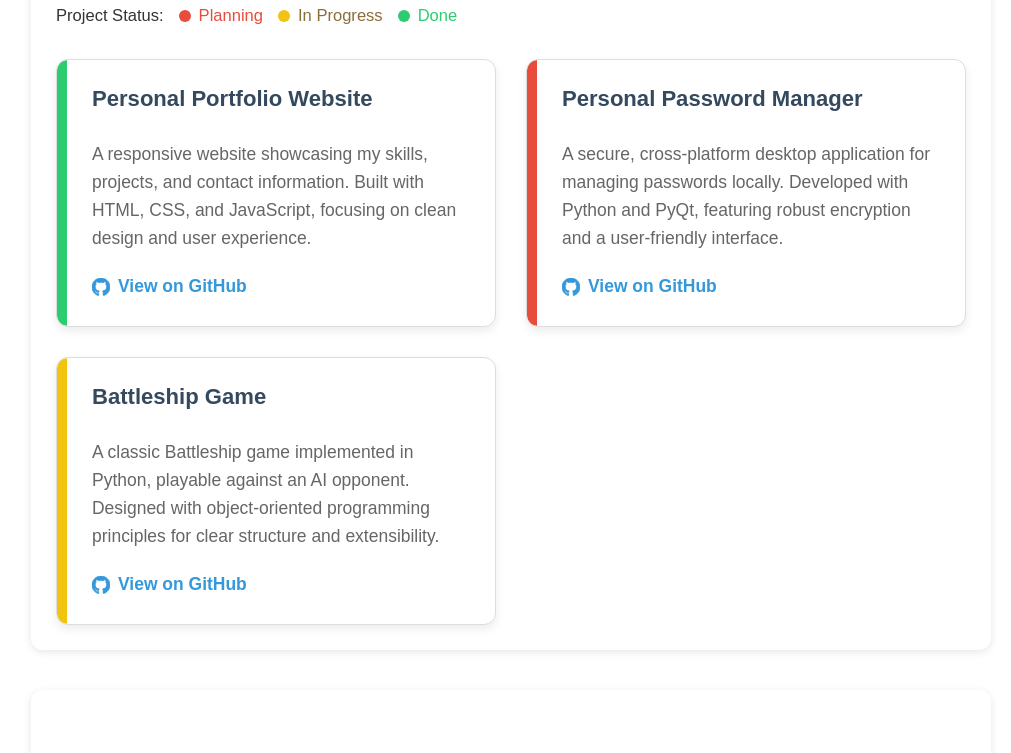
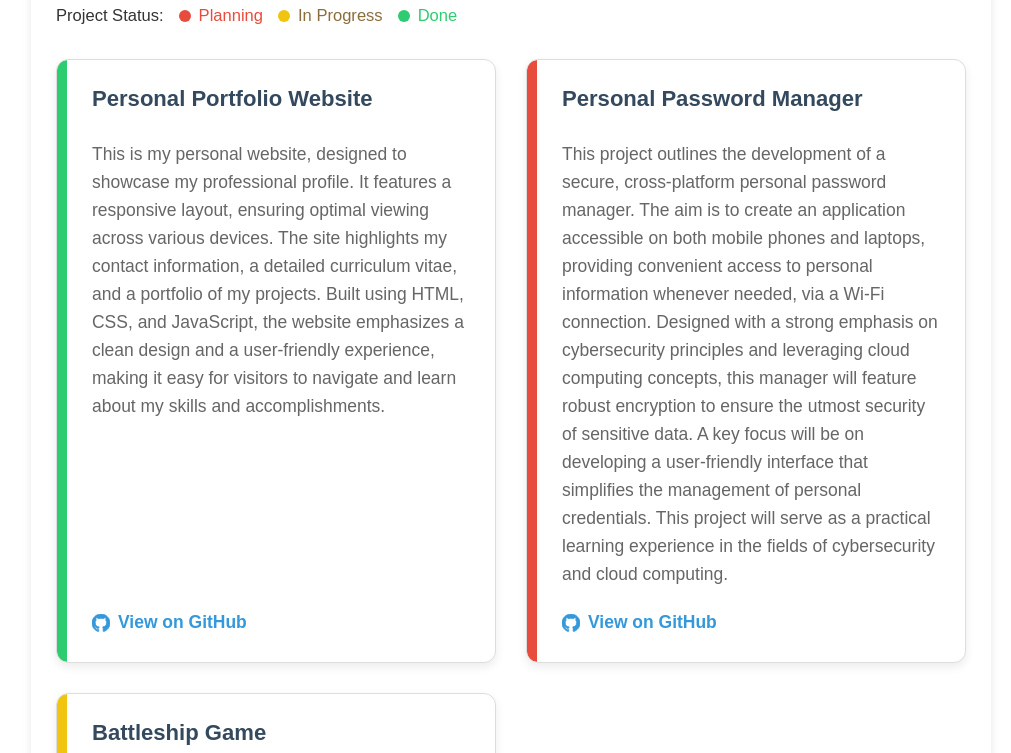
Before and after one commit to PhLNam/Personal_Website, a plain HTML site: page index.html in a window 1280 px wide. Shown: the part 4732-5485 px from the top of the page, without its empty margins (269-1280 px from the left). Drawn offline with Linux system fonts and the light colour scheme.

Commit message:
Html text changes

```diff
--- a/index.html
+++ b/index.html
@@ -274,7 +274,7 @@
         <div class="project-cards-container">
 
           <div class="project-card" data-status="done"> <h4>Personal Portfolio Website</h4>
-            <p class="project-description">A responsive website showcasing my skills, projects, and contact information. Built with HTML, CSS, and JavaScript, focusing on clean design and user experience.</p>
+            <p class="project-description">This is my personal website, designed to showcase my professional profile. It features a responsive layout, ensuring optimal viewing across various devices. The site highlights my contact information, a detailed curriculum vitae, and a portfolio of my projects. Built using HTML, CSS, and JavaScript, the website emphasizes a clean design and a user-friendly experience, making it easy for visitors to navigate and learn about my skills and accomplishments.</p>
             <a href="https://github.com/PhLNam/Personal_Website" target="_blank" class="github-link">
               <svg class="github-icon" viewBox="0 0 24 24" aria-hidden="true">
                 <path fill="currentColor" fill-rule="evenodd" d="M12 0c-6.626 0-12 5.373-12 12 0 5.302 3.438 9.8 8.207 11.387.6.111.819-.258.819-.575 0-.285-.01-1.04-.015-2.04-3.338.724-4.042-1.61-4.042-1.61-.545-1.385-1.328-1.754-1.328-1.754-1.08-.731.082-.716.082-.716 1.192.084 1.815 1.226 1.815 1.226 1.06 1.814 2.784 1.299 3.45.996.108-.775.419-1.299.762-1.599-2.651-.299-5.437-1.325-5.437-5.922 0-1.31.465-2.388 1.229-3.229-.124-.3-.532-1.523.117-3.176 0 0 1-.324 3.296 1.224.95-.262 1.956-.392 2.956-.396 1 .004 2.006.134 2.956.396 2.296-1.548 3.296-1.224 3.296-1.224.649 1.653.24 2.876.118 3.176.766.841 1.228 1.919 1.228 3.229 0 4.607-2.789 5.624-5.446 5.918.427.369.814 1.096.814 2.215 0 1.599-.015 2.885-.015 3.272 0 .319.219.691.828.575C20.565 21.807 24 17.31 24 12 24 5.373 18.627 0 12 0z"></path>
@@ -284,7 +284,8 @@
           </div>
 
           <div class="project-card" data-status="planning"> <h4>Personal Password Manager</h4>
-            <p class="project-description">A secure, cross-platform desktop application for managing passwords locally. Developed with Python and PyQt, featuring robust encryption and a user-friendly interface.</p>
+            <p class="project-description">This project outlines the development of a secure, cross-platform personal password manager. The aim is to create an application accessible on both mobile phones and laptops, providing convenient access to personal information whenever needed, via a Wi-Fi connection.
+            Designed with a strong emphasis on cybersecurity principles and leveraging cloud computing concepts, this manager will feature robust encryption to ensure the utmost security of sensitive data. A key focus will be on developing a user-friendly interface that simplifies the management of personal credentials. This project will serve as a practical learning experience in the fields of cybersecurity and cloud computing.</p>
             <a href="https://github.com/yourusername/password-manager" target="_blank" class="github-link">
               <svg class="github-icon" viewBox="0 0 24 24" aria-hidden="true">
                 <path fill="currentColor" fill-rule="evenodd" d="M12 0c-6.626 0-12 5.373-12 12 0 5.302 3.438 9.8 8.207 11.387.6.111.819-.258.819-.575 0-.285-.01-1.04-.015-2.04-3.338.724-4.042-1.61-4.042-1.61-.545-1.385-1.328-1.754-1.328-1.754-1.08-.731.082-.716.082-.716 1.192.084 1.815 1.226 1.815 1.226 1.06 1.814 2.784 1.299 3.45.996.108-.775.419-1.299.762-1.599-2.651-.299-5.437-1.325-5.437-5.922 0-1.31.465-2.388 1.229-3.229-.124-.3-.532-1.523.117-3.176 0 0 1-.324 3.296 1.224.95-.262 1.956-.392 2.956-.396 1 .004 2.006.134 2.956.396 2.296-1.548 3.296-1.224 3.296-1.224.649 1.653.24 2.876.118 3.176.766.841 1.228 1.919 1.228 3.229 0 4.607-2.789 5.624-5.446 5.918.427.369.814 1.096.814 2.215 0 1.599-.015 2.885-.015 3.272 0 .319.219.691.828.575C20.565 21.807 24 17.31 24 12 24 5.373 18.627 0 12 0z"></path>
@@ -294,7 +295,8 @@
           </div>
 
           <div class="project-card" data-status="in-progress"> <h4>Battleship Game</h4>
-            <p class="project-description">A classic Battleship game implemented in Python, playable against an AI opponent. Designed with object-oriented programming principles for clear structure and extensibility.</p>
+            <p class="project-description">This project outlines the development of a console-based Battleship game in C++. Designed as an offline, single-player experience, the game pits the player against a professionally trained computer. Players will have the flexibility to customize their gameplay by selecting the bot's difficulty level and defining the size of the game board. Furthermore, the game will allow players to strategically place various types of ships on their grid before the battle commences.
+             The game will be implemented with a strong focus on object-oriented programming (OOP) principles, aiming for a clear, modular structure and extensibility. This initial console version serves as a foundational learning exercise in C++, with future plans to enhance the game with a graphical user interface and more advanced features as C++ mastery is achieved.</p>
             <a href="https://github.com/PhLNam/BattleshipGame" target="_blank" class="github-link">
               <svg class="github-icon" viewBox="0 0 24 24" aria-hidden="true">
                 <path fill="currentColor" fill-rule="evenodd" d="M12 0c-6.626 0-12 5.373-12 12 0 5.302 3.438 9.8 8.207 11.387.6.111.819-.258.819-.575 0-.285-.01-1.04-.015-2.04-3.338.724-4.042-1.61-4.042-1.61-.545-1.385-1.328-1.754-1.328-1.754-1.08-.731.082-.716.082-.716 1.192.084 1.815 1.226 1.815 1.226 1.06 1.814 2.784 1.299 3.45.996.108-.775.419-1.299.762-1.599-2.651-.299-5.437-1.325-5.437-5.922 0-1.31.465-2.388 1.229-3.229-.124-.3-.532-1.523.117-3.176 0 0 1-.324 3.296 1.224.95-.262 1.956-.392 2.956-.396 1 .004 2.006.134 2.956.396 2.296-1.548 3.296-1.224 3.296-1.224.649 1.653.24 2.876.118 3.176.766.841 1.228 1.919 1.228 3.229 0 4.607-2.789 5.624-5.446 5.918.427.369.814 1.096.814 2.215 0 1.599-.015 2.885-.015 3.272 0 .319.219.691.828.575C20.565 21.807 24 17.31 24 12 24 5.373 18.627 0 12 0z"></path>
```
